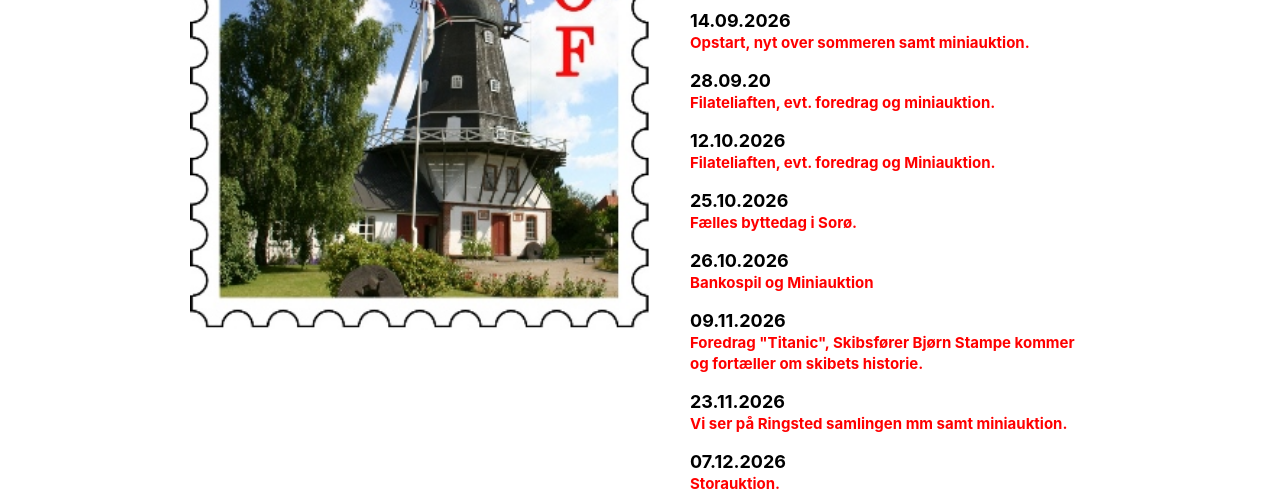
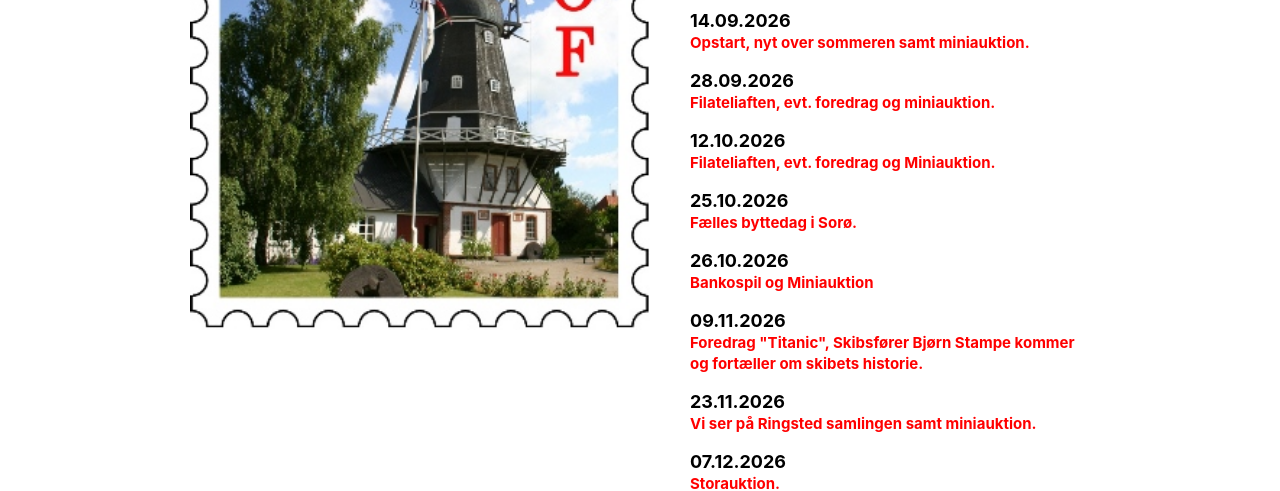
Before and after one commit to ringstedstamps/homepage, a React (Create React App) app: page /#/calendar in a window 1280 px wide. Shown: the part 290-781 px from the top of the page. Built offline with nearby package versions, Linux system fonts and the light colour scheme.

Commit message:
Aut03-2026

```diff
--- a/src/Calendar.tsx
+++ b/src/Calendar.tsx
@@ -38,7 +38,7 @@ function Calendar() {
 
 
         <p style={{ fontSize: 18, fontWeight: "bold" }}>
-        28.09.20
+        28.09.2026
           <br />
           <span style={{ fontSize: 15, color: "Red" }}>
           Filateliaften, evt. foredrag og miniauktion.
@@ -100,7 +100,7 @@ function Calendar() {
           23.11.2026
           <br />
           <span style={{ fontSize: 15, color: "Red" }}>
-            Vi ser på Ringsted samlingen mm samt miniauktion.
+            Vi ser på Ringsted samlingen samt miniauktion.
           </span>
           <br />
         </p>
```
